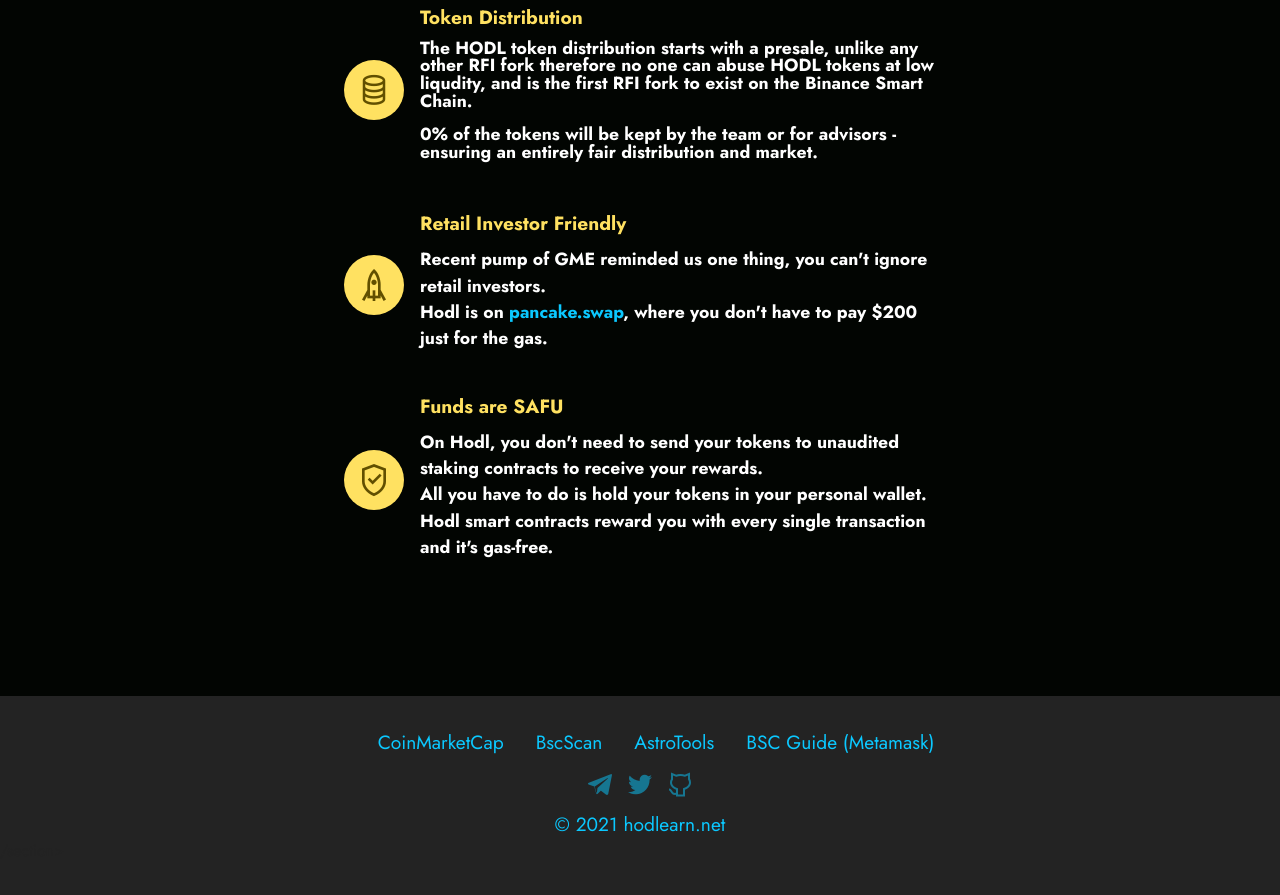
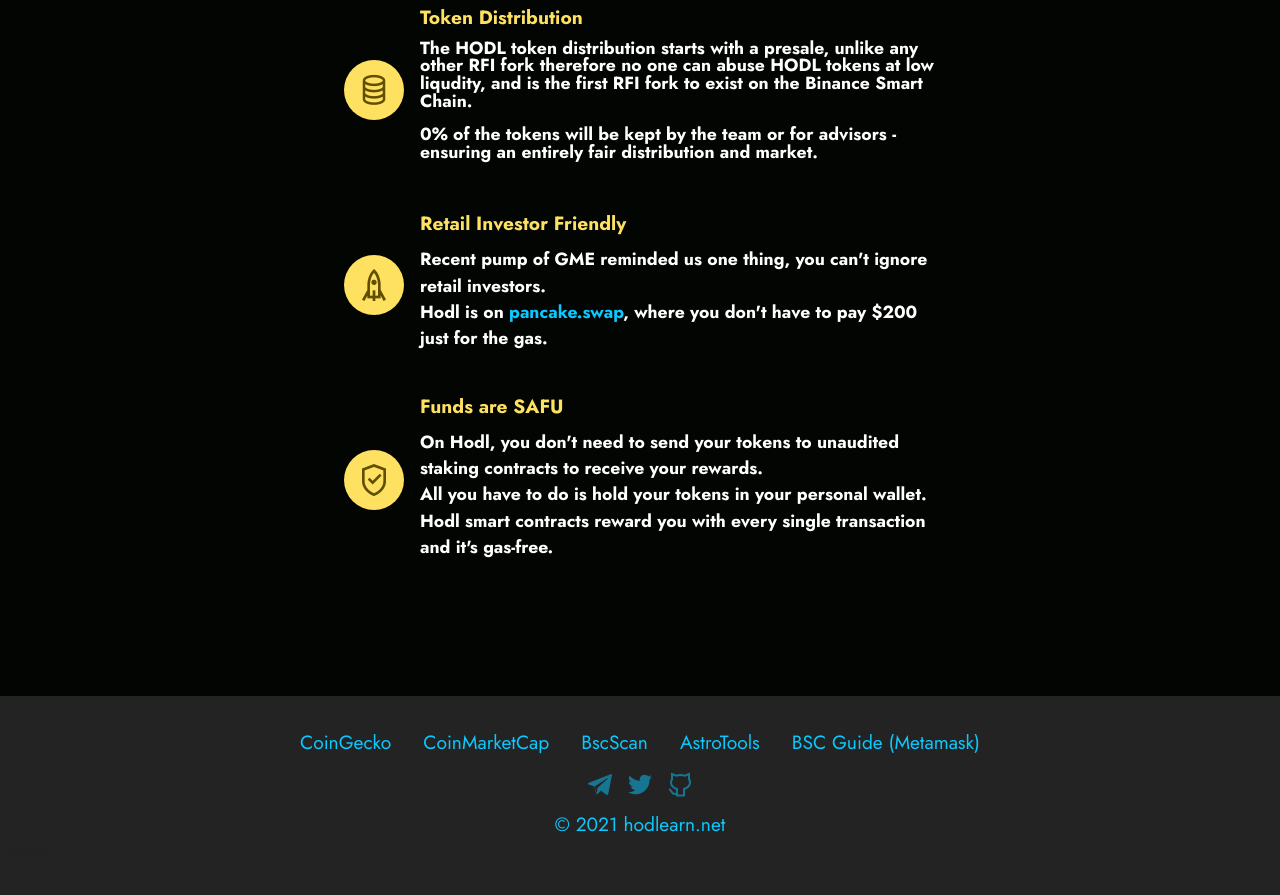
Before and after one commit to hodlearn/web, a plain HTML site: page index.html in a window 1280 px wide. Shown: the part 893-1788 px from the top of the page. Drawn offline with Linux system fonts and the light colour scheme; a script that the page names is missing; files whose address does not match are found by name.

Commit message:
Update index.html

```diff
--- a/index.html
+++ b/index.html
@@ -139,7 +139,7 @@
 
 
 
-                <li class="foot-menu-item mbr-fonts-style display-7"><a class="text-primary" href="#" target="_blank"></a></li><li class="foot-menu-item mbr-fonts-style display-7"><a class="text-primary" href="https://coinmarketcap.com/currencies/hodlearn-net/" target="_blank">CoinMarketCap</a></li><li class="foot-menu-item mbr-fonts-style display-7"><a class="text-primary" href="https://bscscan.com/address/0xd7bf683cad197f4f869678cddc345b38b483d8e4" target="_blank">BscScan</a></li><li class="foot-menu-item mbr-fonts-style display-7"><a class="text-primary" href="https://app.astrotools.io/pancake-pair-explorer/0xc77ce36f6ddaf35a47b34f7728d44f92404ac422" target="_blank">AstroTools</a></li><li class="foot-menu-item mbr-fonts-style display-7"><a class="text-primary" href="https://academy.binance.com/en/articles/connecting-metamask-to-binance-smart-chain" target="_blank">BSC Guide (Metamask)</a></li></ul>
+                <li class="foot-menu-item mbr-fonts-style display-7"><a class="text-primary" href="https://www.coingecko.com/en/coins/hodlearn" target="_blank">CoinGecko</a></li><li class="foot-menu-item mbr-fonts-style display-7"><a class="text-primary" href="https://coinmarketcap.com/currencies/hodlearn-net/" target="_blank">CoinMarketCap</a></li><li class="foot-menu-item mbr-fonts-style display-7"><a class="text-primary" href="https://bscscan.com/address/0xd7bf683cad197f4f869678cddc345b38b483d8e4" target="_blank">BscScan</a></li><li class="foot-menu-item mbr-fonts-style display-7"><a class="text-primary" href="https://app.astrotools.io/pancake-pair-explorer/0xc77ce36f6ddaf35a47b34f7728d44f92404ac422" target="_blank">AstroTools</a></li><li class="foot-menu-item mbr-fonts-style display-7"><a class="text-primary" href="https://academy.binance.com/en/articles/connecting-metamask-to-binance-smart-chain" target="_blank">BSC Guide (Metamask)</a></li></ul>
             </div>
             <div class="row social-row">
                 <div class="social-list align-right pb-2">
```
